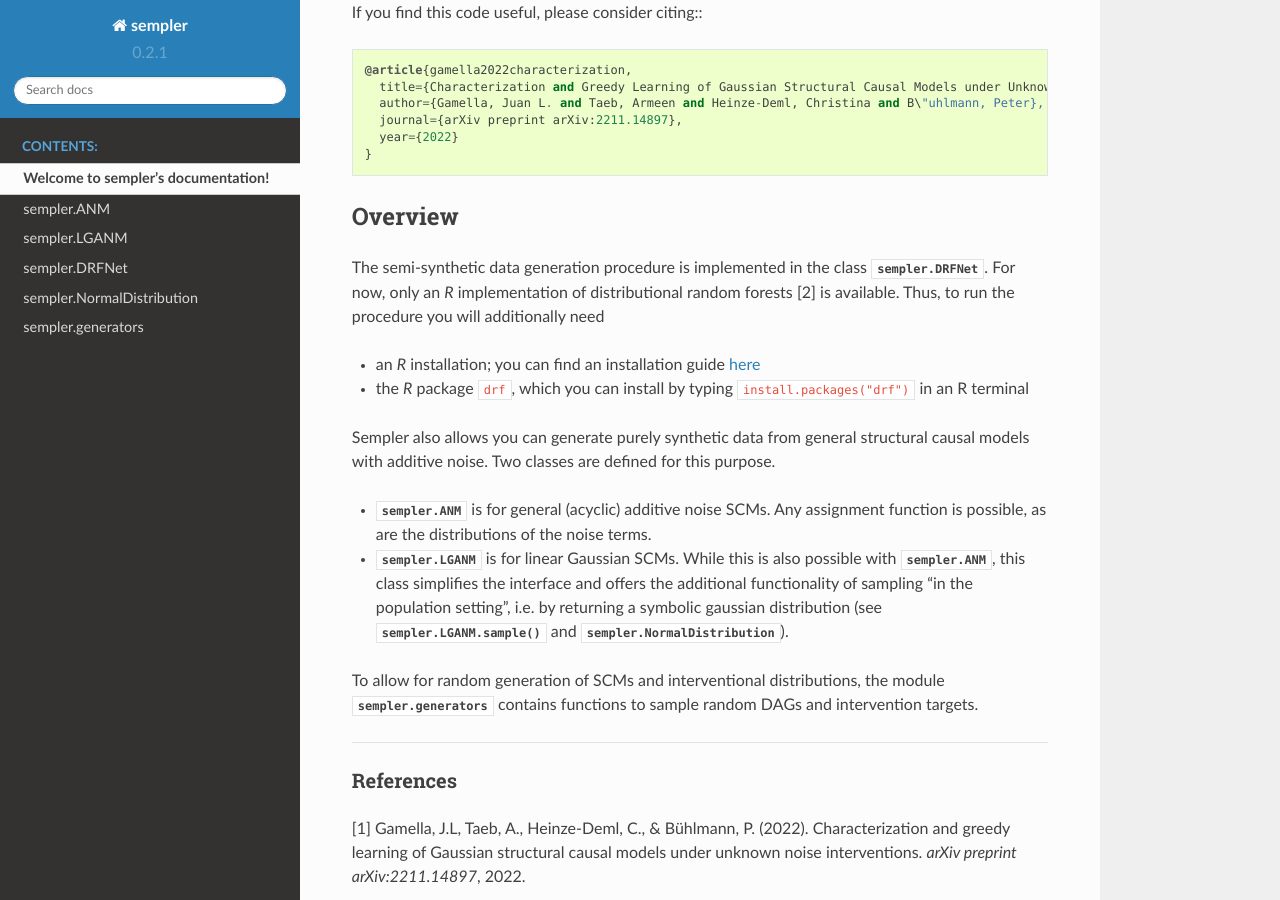
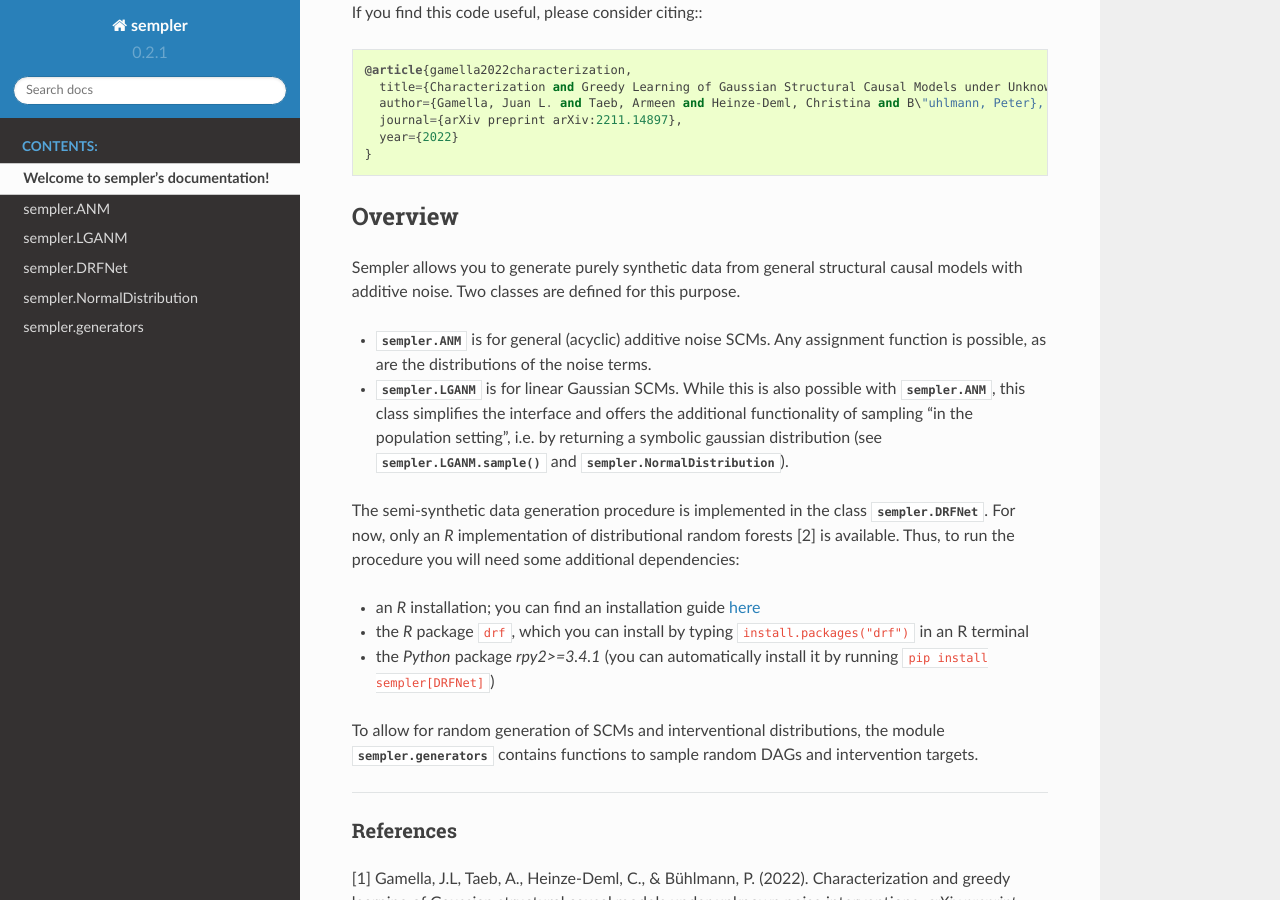
Before and after one commit to juangamella/sempler, a Sphinx documentation site: the page built from docs/source/index.rst, in a window 1280 px wide and 900 px high, scrolled down 303 px. Built offline with Sphinx 7.4.7 and the Read the Docs theme 2.0.0, drawn with Linux system fonts in a browser that asks for light colours.

Commit message:
Update documentation

```diff
--- a/docs/source/drfnet.rst
+++ b/docs/source/drfnet.rst
@@ -20,6 +20,7 @@
 
 - an `R` installation; you can find an installation guide `here <https://rstudio-education.github.io/hopr/starting.html>`__
 - the `R` package ``drf``, which you can install by typing ``install.packages("drf")`` in an R terminal
+- the `Python` package `rpy2>=3.4.1` (you can automatically install it by running ``pip install sempler[DRFNet]``)
 
 The class is documented below.
 
--- a/docs/source/index.rst
+++ b/docs/source/index.rst
@@ -15,15 +15,17 @@ If you find this code useful, please consider citing:::
 Overview
 --------
 
-The semi-synthetic data generation procedure is implemented in the class :class:`sempler.DRFNet`. For now, only an `R` implementation of distributional random forests [2] is available. Thus, to run the procedure you will additionally need
+Sempler allows you to generate purely synthetic data from general structural causal models with additive noise. Two classes are defined for this purpose.
+
+- :class:`sempler.ANM` is for general (acyclic) additive noise SCMs. Any assignment function is possible, as are the distributions of the noise terms.
+- :class:`sempler.LGANM` is for linear Gaussian SCMs. While this is also possible with :class:`sempler.ANM`, this class simplifies the interface and offers the additional functionality of sampling "in the population setting", i.e. by returning a symbolic gaussian distribution (see :func:`sempler.LGANM.sample` and :class:`sempler.NormalDistribution`).
+
+The semi-synthetic data generation procedure is implemented in the class :class:`sempler.DRFNet`. For now, only an `R` implementation of distributional random forests [2] is available. Thus, to run the procedure you will need some additional dependencies:
 
 - an `R` installation; you can find an installation guide `here <https://rstudio-education.github.io/hopr/starting.html>`__
 - the `R` package ``drf``, which you can install by typing ``install.packages("drf")`` in an R terminal
+- the `Python` package `rpy2>=3.4.1` (you can automatically install it by running ``pip install sempler[DRFNet]``)
 
-Sempler also allows you can generate purely synthetic data from general structural causal models with additive noise. Two classes are defined for this purpose.
-
-- :class:`sempler.ANM` is for general (acyclic) additive noise SCMs. Any assignment function is possible, as are the distributions of the noise terms.
-- :class:`sempler.LGANM` is for linear Gaussian SCMs. While this is also possible with :class:`sempler.ANM`, this class simplifies the interface and offers the additional functionality of sampling "in the population setting", i.e. by returning a symbolic gaussian distribution (see :func:`sempler.LGANM.sample` and :class:`sempler.NormalDistribution`).
 
 To allow for random generation of SCMs and interventional distributions, the module :class:`sempler.generators` contains functions to sample random DAGs and intervention targets.
 
```
Also changed, not shown: README.md (+1 -1 lines).
